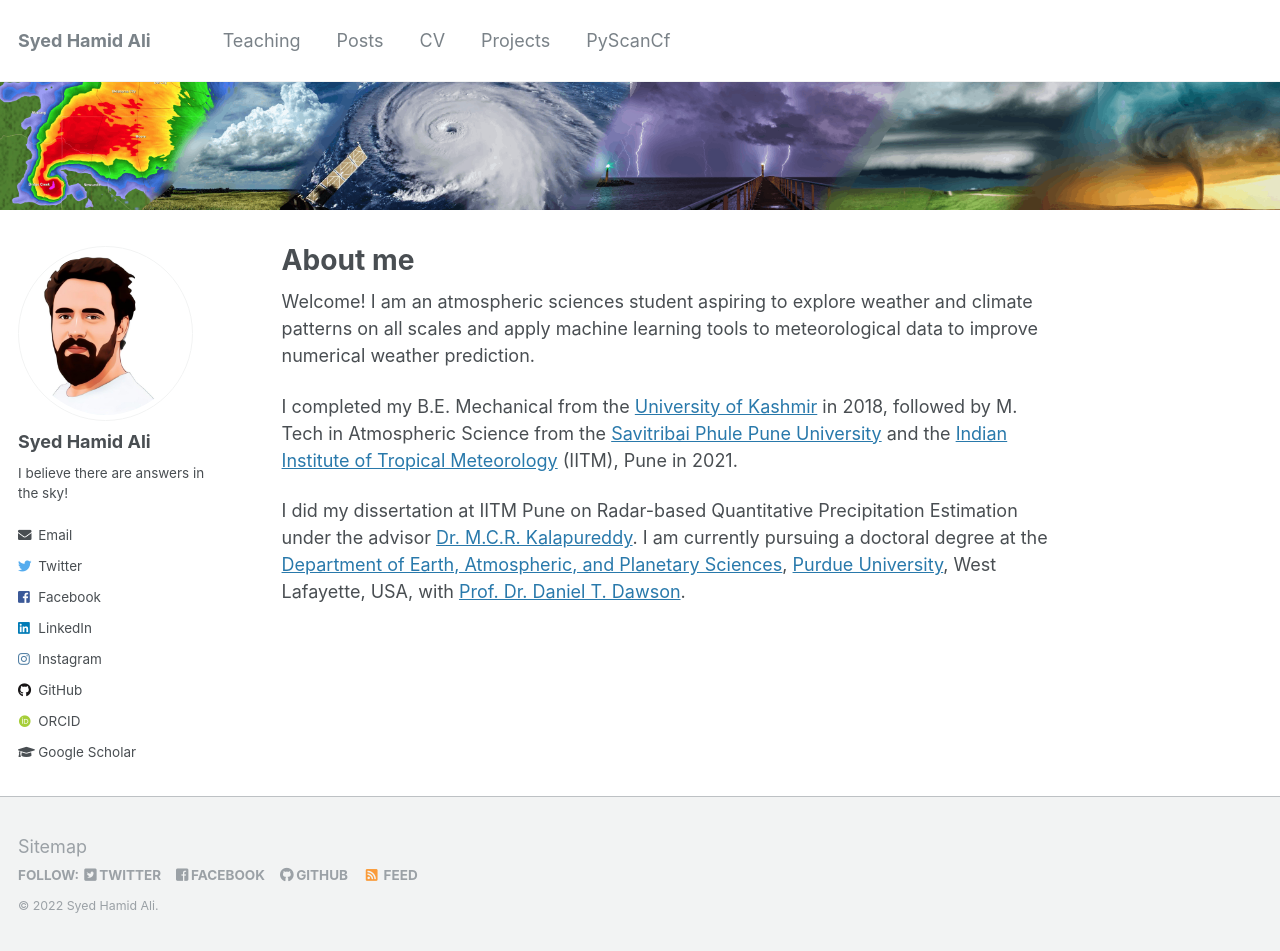
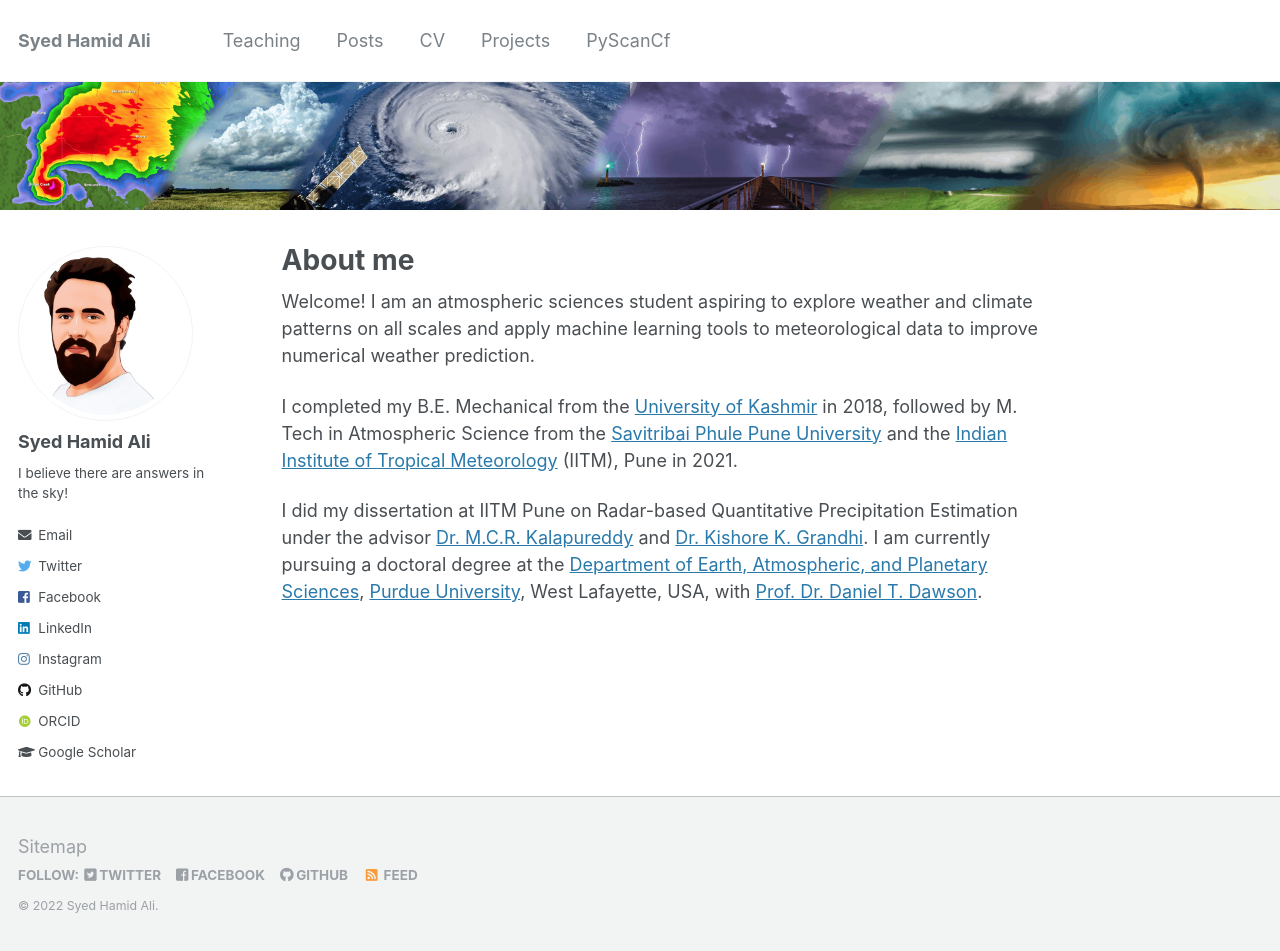
Before and after one commit to syedhamidali/syedhamidali.github.io, a Jekyll site: the page built from _pages/about.md, in a window 1280 px wide and 951 px high. Built offline with Jekyll 4.4.1, drawn with Linux system fonts in a browser that asks for light colours; some web fonts are replaced.

Commit message:
updated kkg

```diff
--- a/_pages/about.md
+++ b/_pages/about.md
@@ -14,4 +14,4 @@ Welcome! I am an atmospheric sciences student aspiring to explore weather and cl
 
 I completed my B.E. Mechanical from the [University of Kashmir](https://www.kashmiruniversity.net/) in 2018, followed by M. Tech in Atmospheric Science from the [Savitribai Phule Pune University](https://www.unipune.ac.in) and the [Indian Institute of Tropical Meteorology](https://tropmet.res.in) (IITM), Pune in 2021.
 
-I did my dissertation at IITM Pune on Radar-based Quantitative Precipitation Estimation under the advisor [Dr. M.C.R. Kalapureddy](https://www.tropmet.res.in/106-Madhu%20Chandra%20R.%20Kalapureddy-scientist_detail). I am currently pursuing a doctoral degree at the [Department of Earth, Atmospheric, and Planetary Sciences](https://eaps.purdue.edu), [Purdue University](https://purdue.edu), West Lafayette, USA, with [Prof. Dr. Daniel T. Dawson](https://www.eaps.purdue.edu/people/profile/dawson29.html).
+I did my dissertation at IITM Pune on Radar-based Quantitative Precipitation Estimation under the advisor [Dr. M.C.R. Kalapureddy](https://www.tropmet.res.in/106-Madhu%20Chandra%20R.%20Kalapureddy-scientist_detail) and [Dr. Kishore K. Grandhi](http://unipune.ac.in/FacultyProfile/FacultyProfile/VIEWRESUME.aspx?Emp_ID=9454). I am currently pursuing a doctoral degree at the [Department of Earth, Atmospheric, and Planetary Sciences](https://eaps.purdue.edu), [Purdue University](https://purdue.edu), West Lafayette, USA, with [Prof. Dr. Daniel T. Dawson](https://www.eaps.purdue.edu/people/profile/dawson29.html).
```
